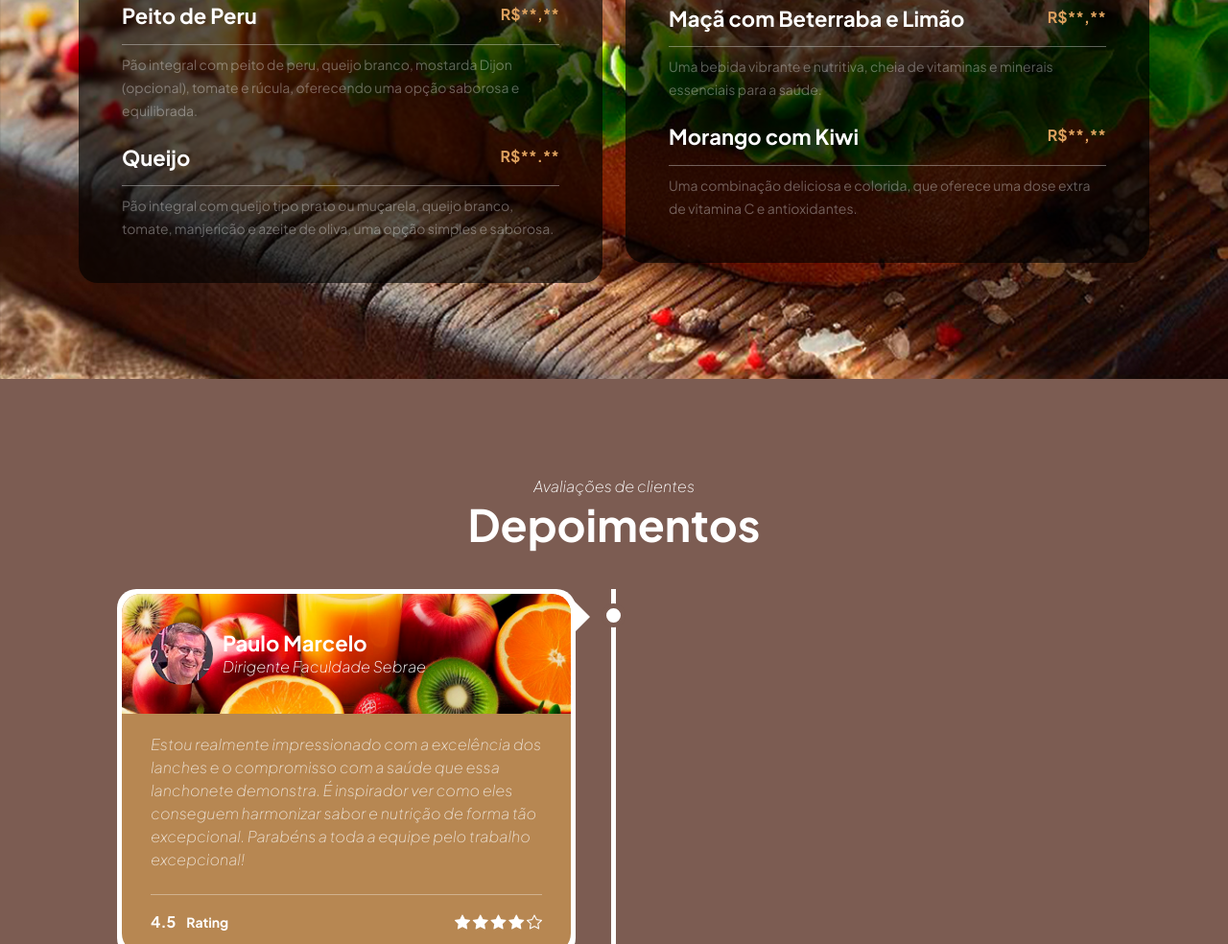
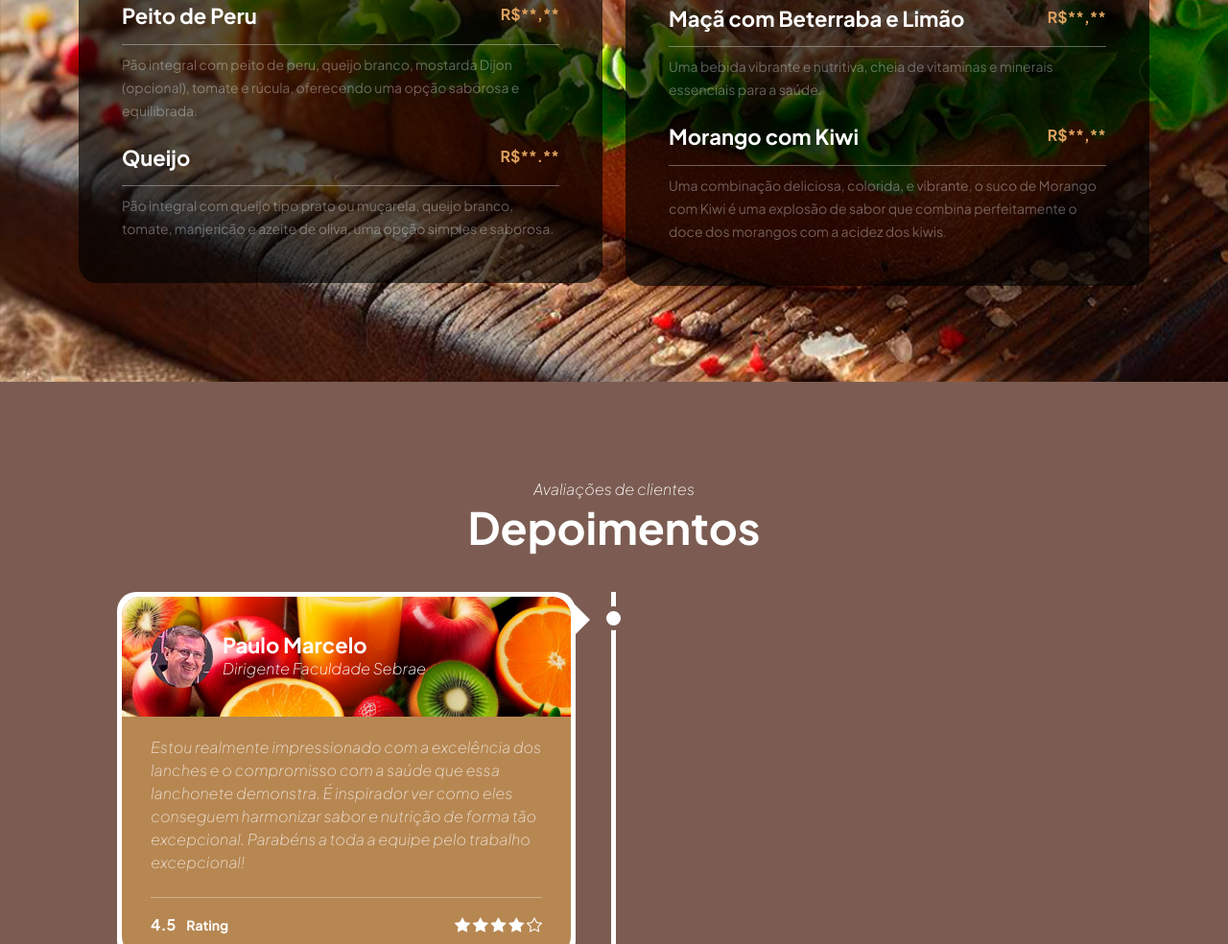
Before and after one commit to wiviso/lanchonete, a plain HTML site: page index.html in a window 1280 px wide. Shown: the part 2933-3917 px from the top of the page at 96% size. Drawn offline with Linux system fonts and the light colour scheme.

Commit message:
Update index.html

```diff
--- a/index.html
+++ b/index.html
@@ -401,7 +401,7 @@
                                         </div>
 
                                         <div class="border-top mt-2 pt-2">
-                                            <small>Uma combinação deliciosa e colorida, que oferece uma dose extra de vitamina C e antioxidantes.</small>
+                                            <small>Uma combinação deliciosa, colorida, e vibrante, o suco de Morango com Kiwi é uma explosão de sabor que combina perfeitamente o doce dos morangos com a acidez dos kiwis.</small>
                                         </div>
                                     </div>
                                 </div>
```
